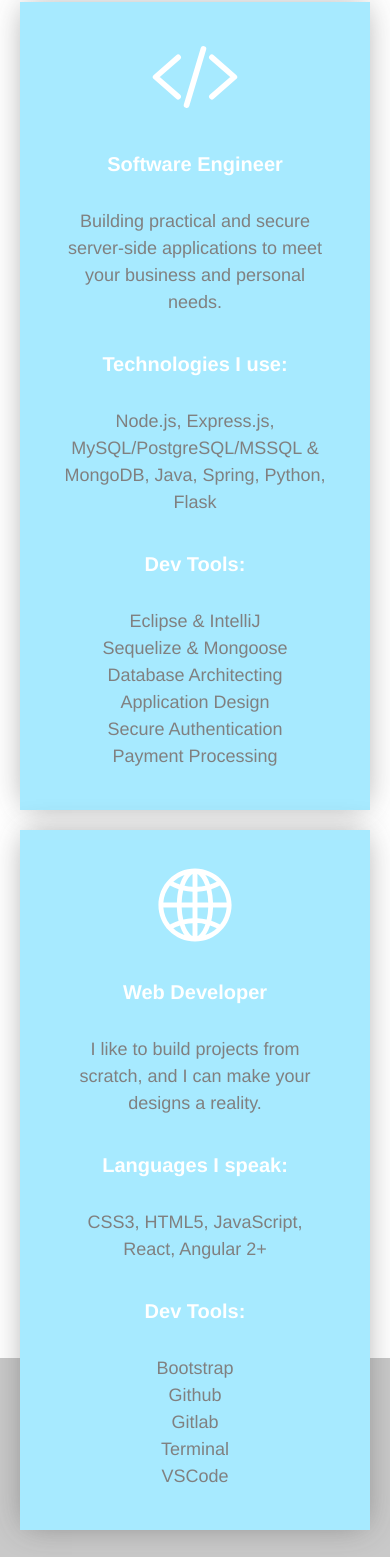
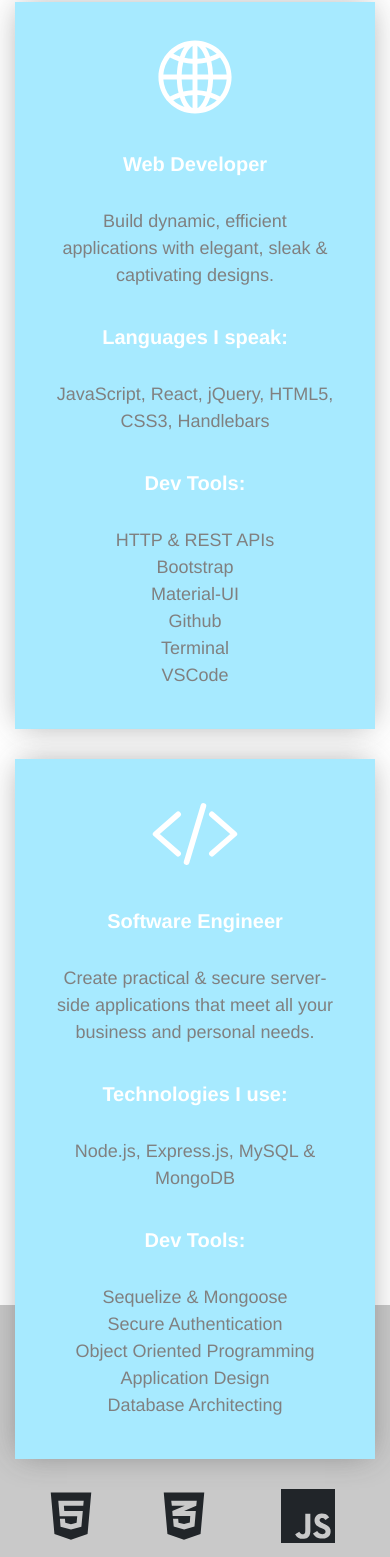
Before and after one commit to cnix273/react-portfolio, a React (Create React App) app: page / in a window 390 px wide. Shown: the part 994-2551 px from the top of the page. Built offline with nearby package versions, Linux system fonts and the light colour scheme.

Commit message:
updated skills content

```diff
--- a/src/components/Skills/index.js
+++ b/src/components/Skills/index.js
@@ -12,52 +12,53 @@
     return (
         <div className="container-fluid" id="skillsContainer">
             <div className="row cards">
+            <div className="profile-card" data-speed="2" id="webdev">
+                    <IoIosGlobe className="icon" size="5em"/>
+
+                    <h5 className="card-title">Web Developer</h5>
+                    <p className="card-text">
+                        Build dynamic, efficient applications with elegant, sleak &amp; captivating designs.
+                    </p>
+                    <h5 className="card-title">
+                        Languages I speak:
+                    </h5>
+                    <p className="card-text">
+                        JavaScript, React, jQuery, HTML5, CSS3, Handlebars
+                    </p>
+                    <h5 className="card-title">
+                        Dev Tools:
+                    </h5>
+                    <p className="card-text">
+                        HTTP &amp; REST APIs<br></br>
+                        Bootstrap<br></br>
+                        Material-UI<br></br>
+                        Github<br></br>
+                        Terminal<br></br>
+                        VSCode<br></br>
+                    </p>
+                </div>
                 <div className="profile-card" id="engineer">
                     <IoCodeSlashOutline className="icon" size="5em"/>
 
                     <h5 className="card-title">Software Engineer</h5>
-                    <p className="card-text">Building practical and secure server-side applications to meet your business
-                        and personal needs.</p>
+                    <p className="card-text">
+                        Create practical &amp; secure server-side applications that meet all your business and personal needs.
+                    </p>
                     <h5 className="card-title">
                         Technologies I use:
                     </h5>
                     <p className="card-text">
-                        Node.js, Express.js, MySQL/PostgreSQL/MSSQL &amp; MongoDB, Java, Spring, Python, Flask
+                        Node.js, Express.js, MySQL &amp; MongoDB
                     </p
                     ><h5 className="card-title">
                         Dev Tools:
                     </h5>
                     <p className="card-text">
-                        Eclipse &amp; IntelliJ<br></br>
                         Sequelize &amp; Mongoose<br></br>
+                        Secure Authentication<br></br>
+                        Object Oriented Programming<br></br>
+                        Application Design<br></br>
                         Database Architecting<br></br>
-                        Application Design<br></br>
-                        Secure Authentication<br></br>
-                        Payment Processing<br></br>
-                    </p>
-                </div>
-                <div className="profile-card" data-speed="2" id="webdev">
-                    <IoIosGlobe className="icon" size="5em"/>
-
-                    <h5 className="card-title">Web Developer</h5>
-                    <p className="card-text">
-                        I like to build projects from scratch, and I can make your designs a reality.
-                    </p>
-                    <h5 className="card-title">
-                        Languages I speak:
-                    </h5>
-                    <p className="card-text">
-                        CSS3, HTML5, JavaScript, React, Angular 2+
-                    </p>
-                    <h5 className="card-title">
-                        Dev Tools:
-                    </h5>
-                    <p className="card-text">
-                        Bootstrap<br></br>
-                        Github<br></br>
-                        Gitlab<br></br>
-                        Terminal<br></br>
-                        VSCode<br></br>
                     </p>
                 </div>
             </div>
--- a/src/components/Skills/style.css
+++ b/src/components/Skills/style.css
@@ -1,8 +1,9 @@
 #skillsContainer {
-    /* background-color: rgb(71, 183, 252); */
     width: 90%;
     background: linear-gradient(to bottom, white 75%, rgb(201, 201, 201) 0%);
     margin-bottom: 50px;
+    padding-left: 60px;
+    padding-right: 60px;
 }
 
 h5, p {
@@ -15,7 +16,7 @@
 .profile-card {
     background-color: rgb(167, 234, 255);
     /* height: 700px; */
-    width: 350px;
+    width: 375px;
     padding: 30px;
     border: 0;
     border-radius: 0;
@@ -25,13 +26,13 @@
     color: white;
 }
 
-#engineer {
+#webdev {
     Display: block;
     margin-left: auto!important;
     margin-right: 30px!important;
 }
 
-#webdev{
+#engineer {
     Display: block;
     margin-left: 30px!important;
     margin-right: auto!important;
@@ -54,17 +55,36 @@
     padding-bottom: 20px;
 }
 
-@media screen and (max-width: 845px) {
+@media screen and (max-width: 1033px) {
+
+    #webdev, #engineer {
+        Display: block;
+        margin-left: 25%!important;
+        margin-right: 25%!important;
+        width: 450px!important;
+    }
+
+    #webdev {
+        margin-bottom: 20px;
+    }
+
+    #skillsContainer {
+        padding-left: 30px;
+        padding-right: 30px;
+    }
+}
+
+@media screen and (max-width: 833px) {
+
+    #webdev {
+        Display: block;
+        margin-left: auto!important;
+        margin-right: auto!important;
+    }
 
     #engineer {
         Display: block;
         margin-left: auto!important;
         margin-right: auto!important;
     }
-
-    #webdev{
-        Display: block;
-        margin-left: auto!important;
-        margin-right: auto!important;
-    }
 }
```
